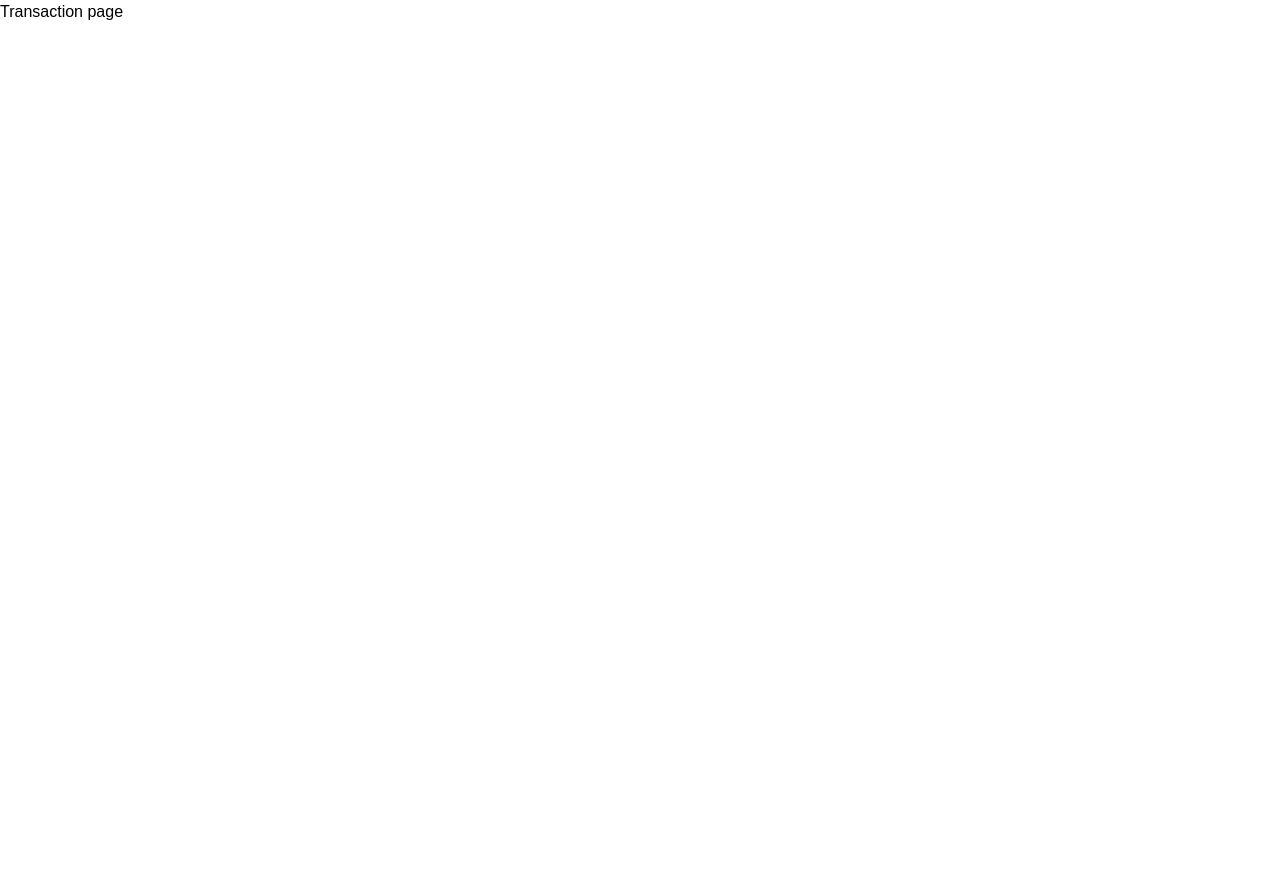
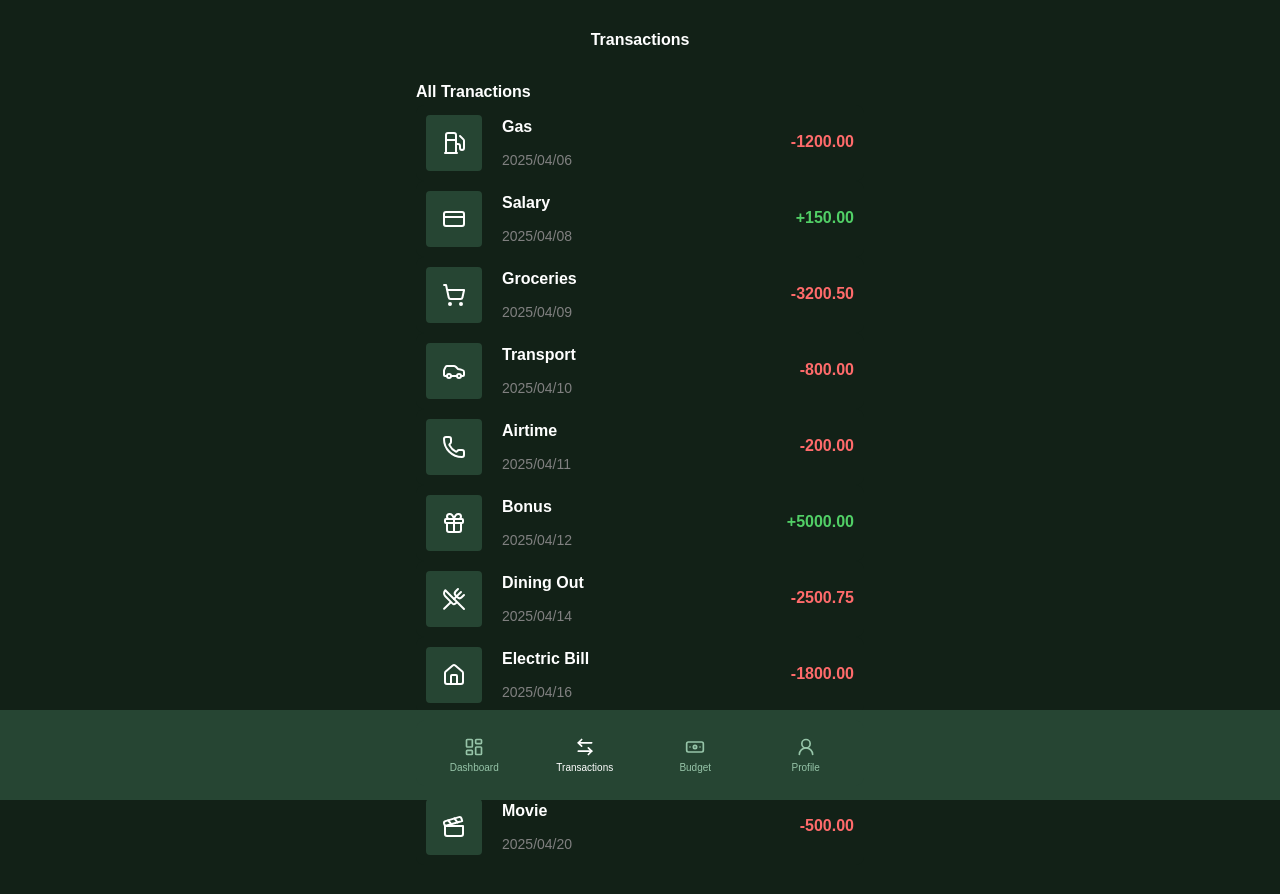
Before and after one commit to ltyohannes955/Scash, a React (Vite) app: page /transactions in a window 1280 px wide. Shown: the top 894 px of the page. Before the commit the page ends 800 px from the top, so only its background shows below. Built offline with nearby package versions, Linux system fonts and the light colour scheme.

Commit message:
made all the transactions to be visible on this page

```diff
--- a/src/pages/transactions/index.tsx
+++ b/src/pages/transactions/index.tsx
@@ -1,9 +1,13 @@
 import { Flex } from "@mantine/core";
+import { RootShell } from "../../components/layout/shell/root";
+import { Transaction } from "../../components/transaction";
 
 export default function Transactions() {
   return (
     <>
-      <Flex>Transaction page</Flex>
+      <RootShell Title="Transactions">
+        <Transaction Title="All Tranactions" slice={false} />
+      </RootShell>
     </>
   );
 }
```
